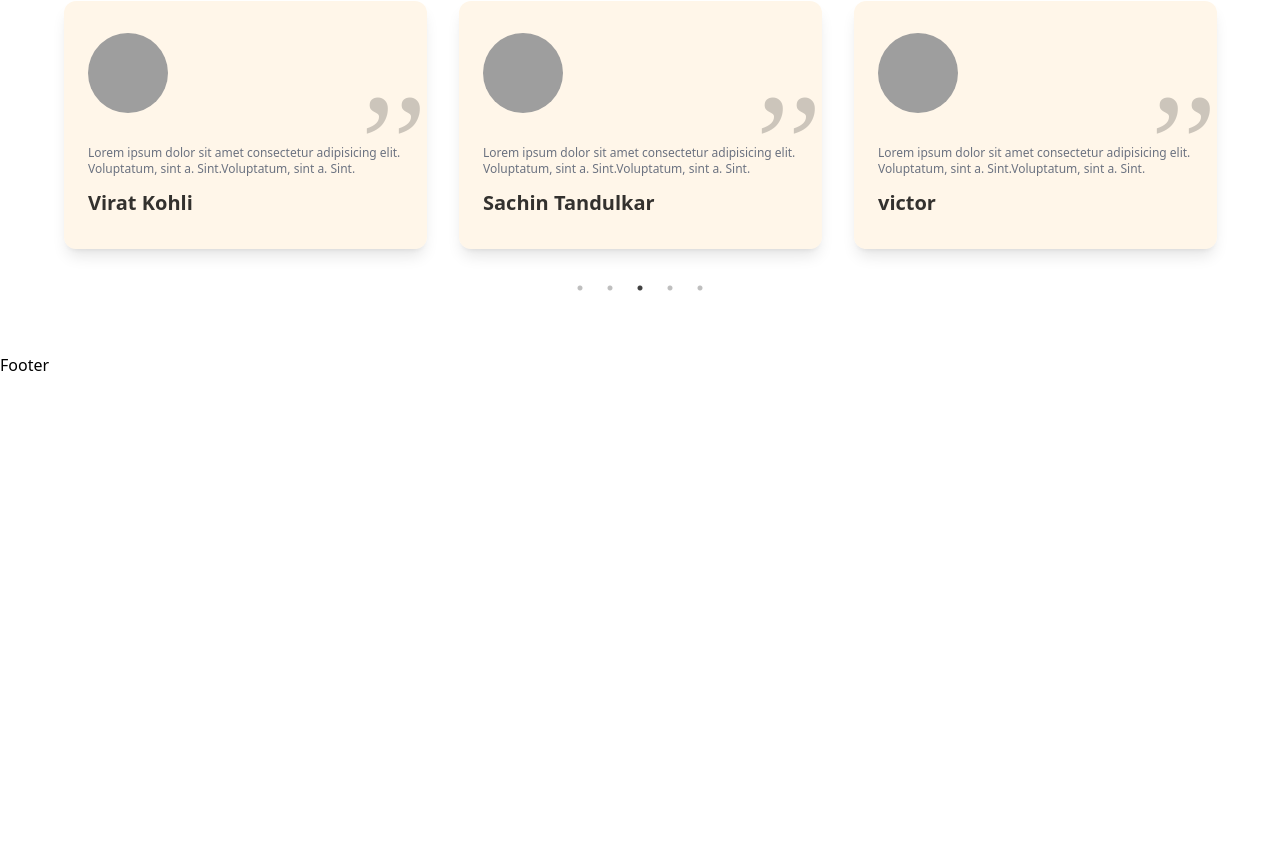
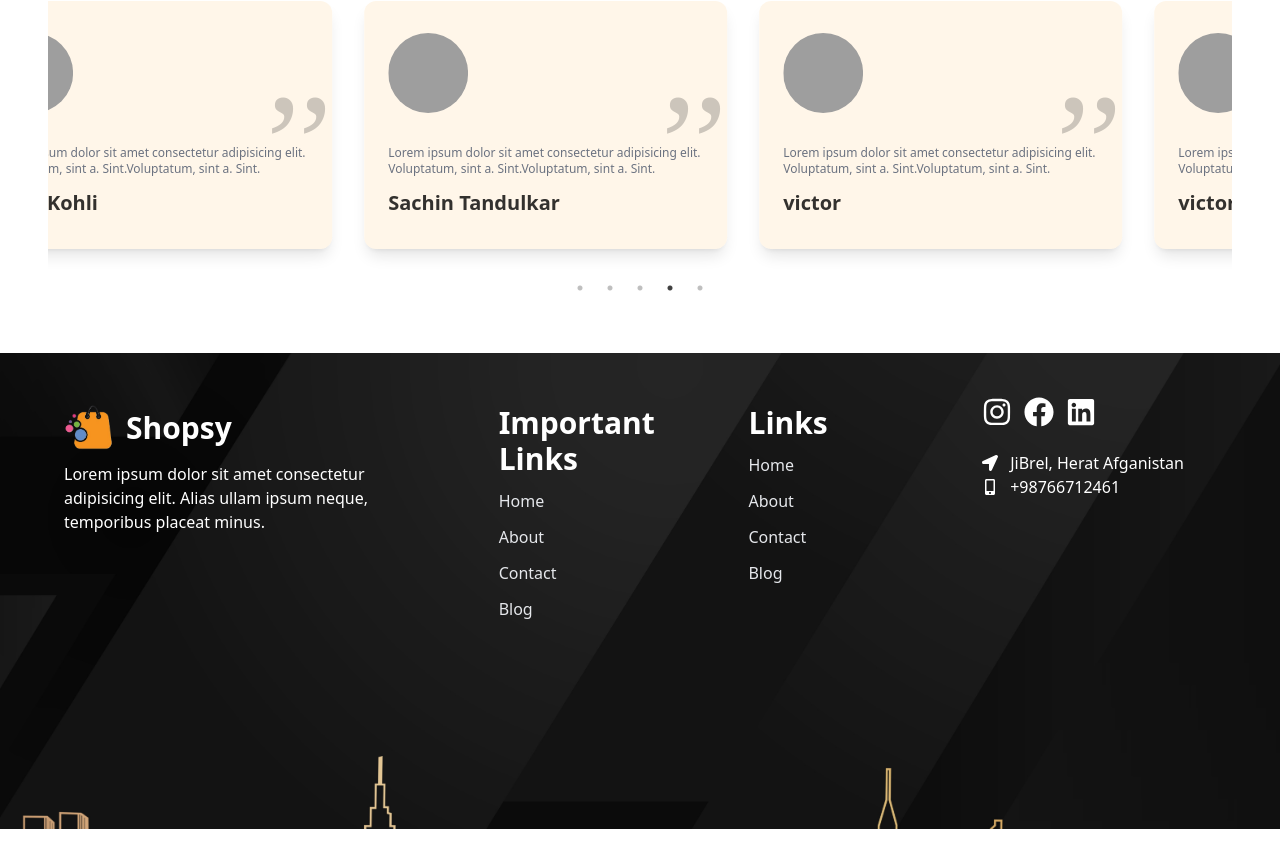
Before and after one commit to HakimaNoori/E-commerce, a React (Vite) app: page / in a window 1280 px wide. Shown: the part 3341-4208 px from the top of the page. Before the commit the page ends 3718 px from the top, so only its background shows below. Built offline with nearby package versions, Linux system fonts and the light colour scheme; grey boxes are pictures that could not be loaded.

Commit message:
Compeled  the Footer.

```diff
--- a/src/App.jsx
+++ b/src/App.jsx
@@ -25,7 +25,7 @@
     AOS.refresh();
   }, []);
   return (
-    <div>
+    <div className='bg-white dark:bg-gray-900 dark:text-white duration-200'>
       <Navbar />
       <Hero />
       <Products />
--- a/src/Components/Footer/Footer.jsx
+++ b/src/Components/Footer/Footer.jsx
@@ -1,8 +1,114 @@
 import React from 'react'
+import footerLogo from "../../assets/logo.png";
+import Banner from '../../assets/website/footer-pattern.jpg';
+import { FaFacebook, FaInstagram, FaLinkedin, FaLocationArrow,FaMobileAlt } from 'react-icons/fa';
 
+const BannerImg = {
+    backgroundImage: `url(${Banner})`,
+    backgroundPosition: "center",
+    backgroundRepeat: "no-repeat",
+    backgroundSize: "cover",
+    height: "100%",
+    width: "100%"
+};
+
+const FooterLinks = [
+    {
+        title: "Home",
+        link: "/#",
+    },
+    {
+        title: "About",
+        link: "/#about",
+    },
+    {
+        title: "Contact",
+        link: "/#contact",
+    },
+    {
+         title: "Blog",
+        link: "/#blog",
+    },
+];
 const Footer = () => {
   return (
-    <div>Footer</div>
+      <div style={BannerImg}
+          className='text-white mb-20'>
+          <div className='container'>
+              <div data-aos="zoom-in" className="grid md:grid-cols-3 pb-44 pt-5">
+                  {/* company details */}
+                  <div className="py-8 px-4">
+                      <h1 className="sm:text-3xl text-xl font-bold sm:text-left text-justify mb-3 flex items-center gap-3">
+                          <img src={footerLogo} alt=""
+                          className='max-w-[50px]'/>
+                          Shopsy
+                      </h1>
+                      <p className="">
+                          Lorem ipsum dolor sit amet consectetur adipisicing elit. Alias ullam ipsum neque, temporibus placeat minus.
+                      </p>
+                  </div>
+                  {/* Footer Links */}
+                  <div className='grid grid-cols-2 sm:grid-cols-3 col-span-2 md:pl-10'>
+                      <div>
+                          <div className='py-8 px-4'>
+                          <h1 className='sm:text-3xl text-xl font-bold sm:text-left text-justify mb-3'
+                          >Important Links
+                          </h1>
+                          <ul className='flex flex-col gap-3'>
+                                  {
+                                       FooterLinks.map((link) => (
+                                           <li
+                                               className='cursor-pointer hover:text-primary hover:translate-x-1 duration-300 text-gray-200'
+                                               key={link.title}>
+                                      <span>{link.title}</span>
+                                  </li>
+                              ))}
+                          </ul>
+                      </div>
+                      </div>
+                       <div>
+                          <div className='py-8 px-4'>
+                              <h1 className='sm:text-3xl text-xl font-bold sm:text-left text-justify mb-3'>
+                                  Links
+                                   </h1>
+                          <ul className='flex flex-col gap-3'>
+                              {FooterLinks.map((link) => (
+                                  <li className='cursor-pointer hover:text-primary hover:translate-x-1 duration-300 text-gray-200'
+                                  key={link.title}>
+                                      <span>{ link.title}</span>
+                                  </li>
+                              ))}
+                          </ul>
+                      </div>
+                      </div>
+                      {/* Social links */}
+                      <div className="">
+                          <div className="flex items-center gap-3 mt-6">
+                              <a href="#">
+                                  <FaInstagram className='text-3xl ' />
+                              </a>
+                              <a href="#">
+                                  <FaFacebook className='text-3xl ' />
+                              </a>
+                              <a href="#">
+                                  <FaLinkedin className='text-3xl ' />
+                              </a>
+                          </div>
+                          <div className='mt-6'>
+                              <div className="flex items-center gap-3 ">
+                                  <FaLocationArrow />
+                                  <p>JiBrel, Herat Afganistan</p>
+                              </div>
+                              <div className="flex items-center gap-3 ">
+                                  <FaMobileAlt />
+                                  <p>+98766712461</p>
+                              </div>
+                          </div>
+                      </div>
+                  </div>
+              </div>
+          </div>
+    </div>
   )
 }
 
```
